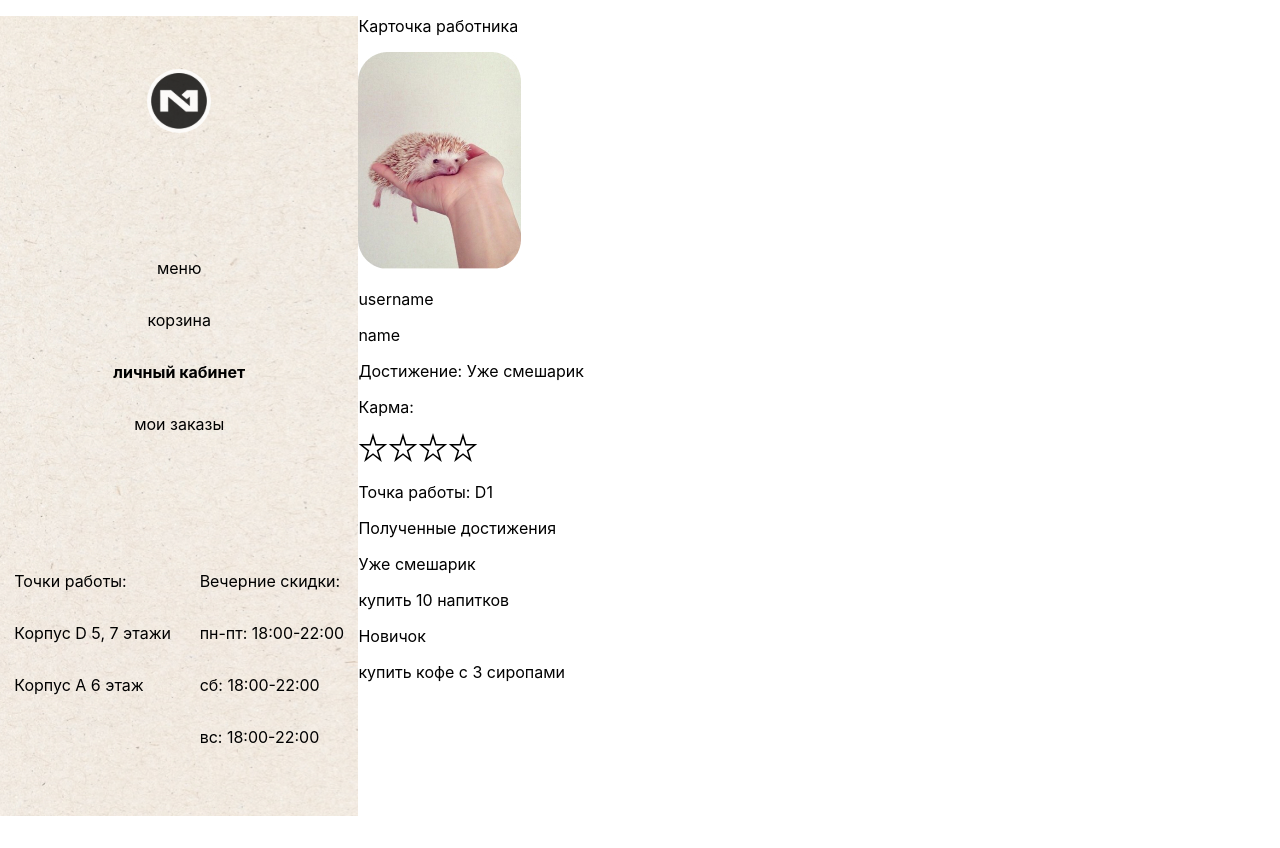
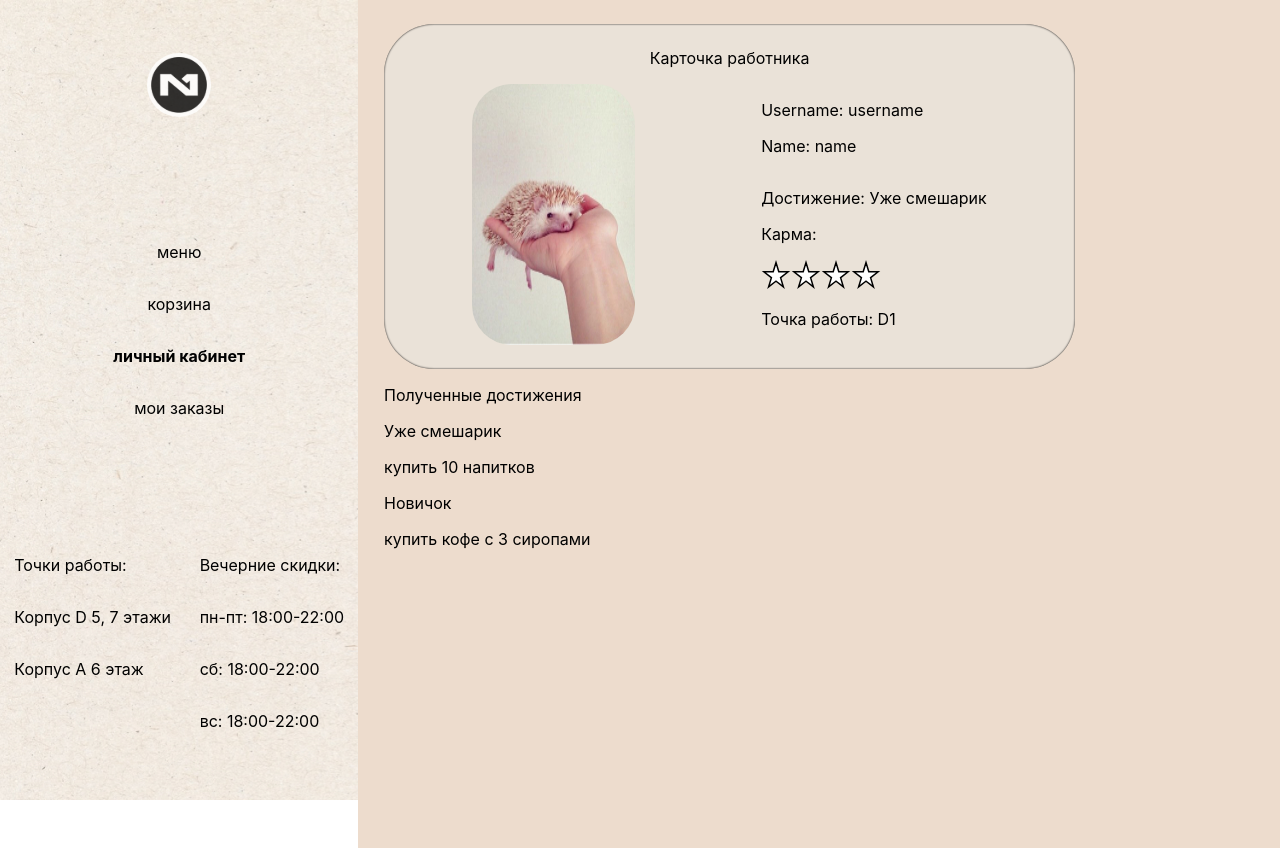
Before and after one commit to BornOfTheMoon/Coffee, a React (Create React App) app: page /profile in a window 1280 px wide. Before the commit the page ends 800 px from the top, so only its background shows below. Built offline with nearby package versions, Linux system fonts and the light colour scheme.

Commit message:
added some styles on login, register and profile pages

```diff
--- a/src/components/Login/Login.js
+++ b/src/components/Login/Login.js
@@ -1,9 +1,13 @@
 import styles from "./Login.module.css"
 import {NavLink} from "react-router-dom";
+import logo from "../../images/logo.svg";
 
 function Login() {
     return (
         <div className={styles.login}>
+            <NavLink to="/home" className={styles.login__logo}>
+                <img src={logo} className={styles.login__logo}/>
+            </NavLink>
             <form className={styles.login__form}>
                 <input
                     placeholder="Введите логин"
--- a/src/components/Login/Login.module.css
+++ b/src/components/Login/Login.module.css
@@ -6,6 +6,39 @@
     width: 28vw;
     height: 100vh;
     position: fixed;
+    align-items: center;
+}
+
+.login__logo {
+    fill: black;
+    width: 5vw;
+    align-self: center;
+}
+
+.login__form {
+    display: flex;
+    flex-direction: column;
+    height: 25vh;
+    justify-content: space-between;
+    align-items: center;
+}
+
+.login__form > input {
+    width: 15vw;
+    height: 3vh;
+    border-radius: 10px;
+    border-style: solid;
+    border-color: wheat;
+}
+
+.login__form > input:focus {
+    outline: none;
+}
+
+.login__form_button {
+    width: 10vw;
+    border-radius: 10px;
+    margin-top: 6vh;
 }
 
 .login__link {
--- a/src/components/OrderCard/OrderCard.module.css
+++ b/src/components/OrderCard/OrderCard.module.css
@@ -0,0 +1,3 @@
+.orderCard > p {
+    margin-top: 0;
+}
--- a/src/components/Profile/Profile.module.css
+++ b/src/components/Profile/Profile.module.css
@@ -1,3 +1,6 @@
 .profile {
     margin-left: 28vw;
+    padding: 3vh 2vw;
+    background: #EDDCCD;
+    min-height: 100vh;
 }
--- a/src/components/Register/Register.js
+++ b/src/components/Register/Register.js
@@ -1,9 +1,13 @@
 import styles from "./Register.module.css"
 import {NavLink} from "react-router-dom";
+import logo from "../../images/logo.svg";
 
 function Register() {
     return (
         <div className={styles.register}>
+            <NavLink to="/home" className={styles.register__logo}>
+                <img src={logo} className={styles.register__logo}/>
+            </NavLink>
             <form className={styles.register__form}>
                 <input
                     placeholder="Введите логин"
--- a/src/components/Register/Register.module.css
+++ b/src/components/Register/Register.module.css
@@ -6,6 +6,39 @@
     width: 28vw;
     height: 100vh;
     position: fixed;
+    align-items: center;
+}
+
+.register__logo {
+    fill: black;
+    width: 5vw;
+    align-self: center;
+}
+
+.register__form {
+    display: flex;
+    flex-direction: column;
+    height: 30vh;
+    justify-content: space-between;
+    align-items: center;
+}
+
+.register__form > input {
+    width: 15vw;
+    height: 3vh;
+    border-radius: 10px;
+    border-style: solid;
+    border-color: wheat;
+}
+
+.register__form > input:focus {
+    outline: none;
+}
+
+.register__form_button {
+    width: 10vw;
+    border-radius: 10px;
+    margin-top: 6vh;
 }
 
 .register__link {
--- a/src/components/UniversalContent/UniversalContent.module.css
+++ b/src/components/UniversalContent/UniversalContent.module.css
@@ -1,5 +1,6 @@
 .universalContent {
-    width: 71vw;
-    height: 100vh;
-    margin-left: 28vw;
+    width: 72vw;
+    height: 99vh;
+    margin: 0 0 0 28vw;
+    padding: 0;
 }
--- a/src/components/UserCard/UserCard.js
+++ b/src/components/UserCard/UserCard.js
@@ -26,9 +26,10 @@ function UserCard({user}) {
             <p className={styles.userCard__title}>{title}</p>
             <div className={styles.userCard__content}>
                 <img src={avatar} className={styles.userCard__content_avatar}/>
+                <div className={styles.userCard__info}>
                     <div className={styles.userCard__content_mainInfo}>
-                    <p>{user.username}</p>
-                    <p>{user.name}</p>
+                        <p>Username: {user.username}</p>
+                        <p>Name: {user.name}</p>
                     </div>
                     <div className={styles.userCard__content_addInfo}>
                         <p>Достижение: {achievement}</p>
@@ -40,6 +41,7 @@ function UserCard({user}) {
                     </div>
                 </div>
             </div>
+        </div>
     )
 }
 
--- a/src/components/UserCard/UserCard.module.css
+++ b/src/components/UserCard/UserCard.module.css
@@ -0,0 +1,30 @@
+.userCard {
+    display: flex;
+    flex-direction: column;
+    width: 50vw;
+    background: #EAE2D8;
+    background-blend-mode: overlay;
+    padding: 3vh 2vw;
+    border-radius: 50px;
+    box-shadow: inset 0 0 2px black;
+}
+
+.userCard__title {
+    margin-top: 0;
+    text-align: center;
+}
+
+.userCard__content {
+    display: flex;
+    flex-direction: row;
+    justify-content: space-around;
+}
+
+.userCard__content_avatar {
+    border-radius: 40px;
+}
+
+.userCard__info {
+    display: flex;
+    flex-direction: column;
+}
```
Also changed, not shown: src/images/cat.svg (added). Lines whose indentation alone changed are shown as unchanged.
